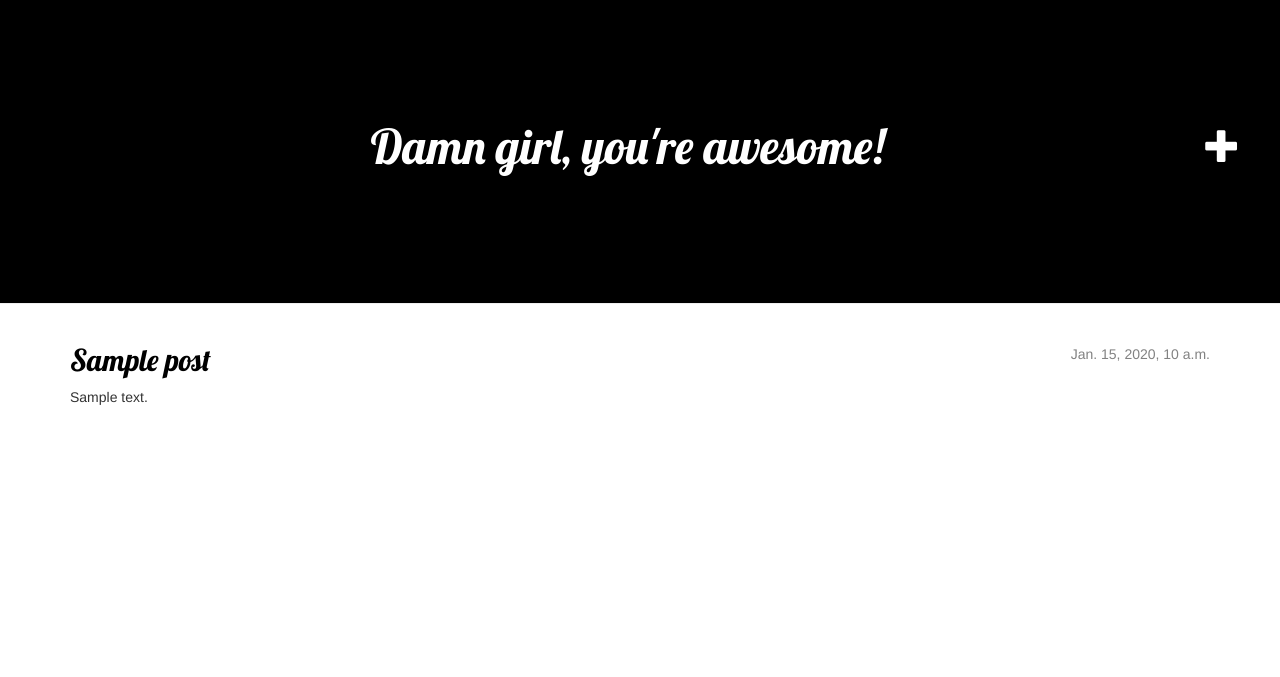
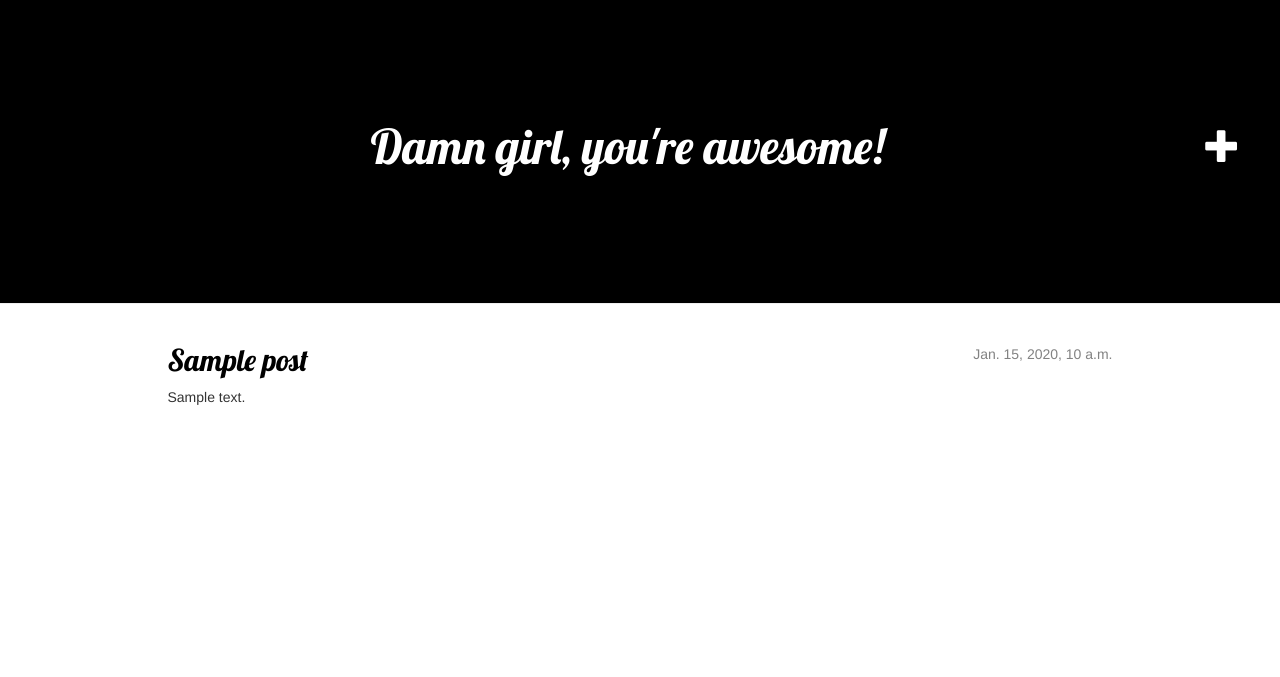
Before and after one commit to takkkk/my-first-blog, a Django app: template blog/templates/blog/post_list.html in a window 1280 px wide. Shown: the top 677 px of the page. Run offline with Django 3.2, Linux system fonts and the light colour scheme; the template is opened without the code that fills it: most values are stand-ins (such as "Sample title", 1, 10 or a date in 2020); some libraries are stand-ins or nearby versions.

Commit message:
Changed layout col-md0-12 to col-md-1 col-md-10

```diff
--- a/blog/templates/blog/base.html
+++ b/blog/templates/blog/base.html
@@ -17,7 +17,8 @@
     </div>
     <div class="content container">
         <div class="row">
-            <div class="col-md-12">
+            <div class="col-md-1"></div>
+            <div class="col-md-10">
             {% block content %}
             {% endblock %}
             </div>
```
